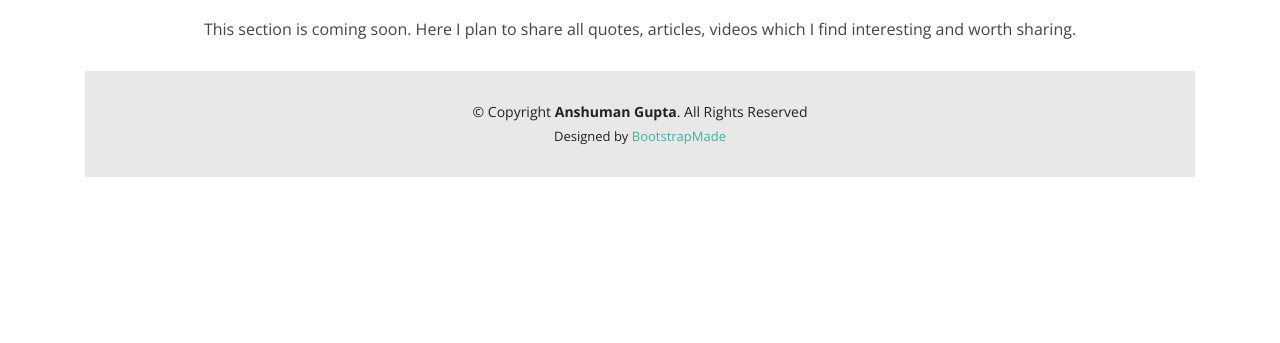
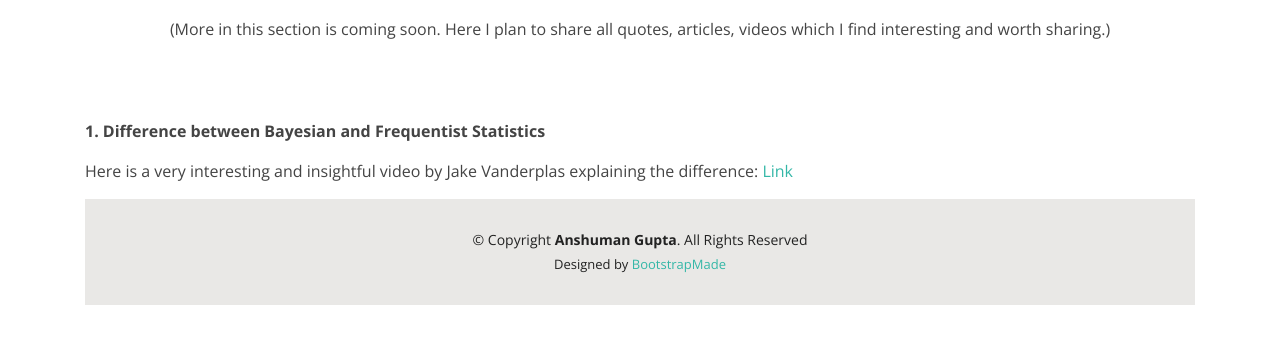
Before and after one commit to anshuman6/anshuman6.github.io, a plain HTML site: page quotes.html in a window 1280 px wide. Shown: the part 171-514 px from the top of the page. Drawn offline with nearby package versions, Linux system fonts and the light colour scheme.

Commit message:
first video link added

```diff
--- a/quotes.html
+++ b/quotes.html
@@ -77,9 +77,11 @@
 
         <div class="section-title">
           <h2>Quotes and Videos</h2>
-          <p>This section is coming soon. Here I plan to share all quotes, articles, videos which I find interesting and worth sharing.</p>
+          <p>(More in this section is coming soon. Here I plan to share all quotes, articles, videos which I find interesting and worth sharing.)</p>
+          <br></br>
         </div>
-
+        <p><b>1. Difference between Bayesian and Frequentist Statistics</b></p>
+        <p>Here is a very interesting and insightful video by Jake Vanderplas explaining the difference: <a href = "https://youtu.be/KhAUfqhLakw" target="_blank">Link</a> </p>
   <!-- ======= Footer ======= -->
   <footer id="footer">
     <div class="container">
```
